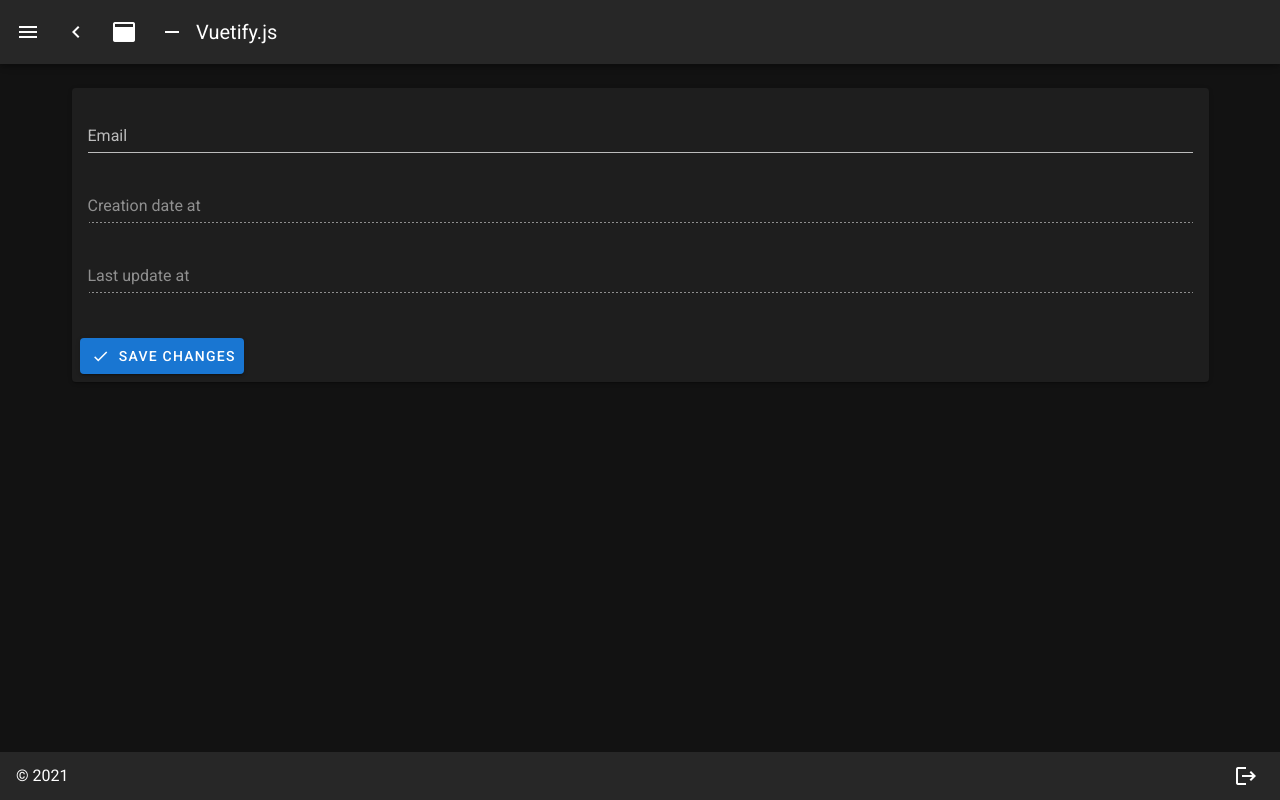
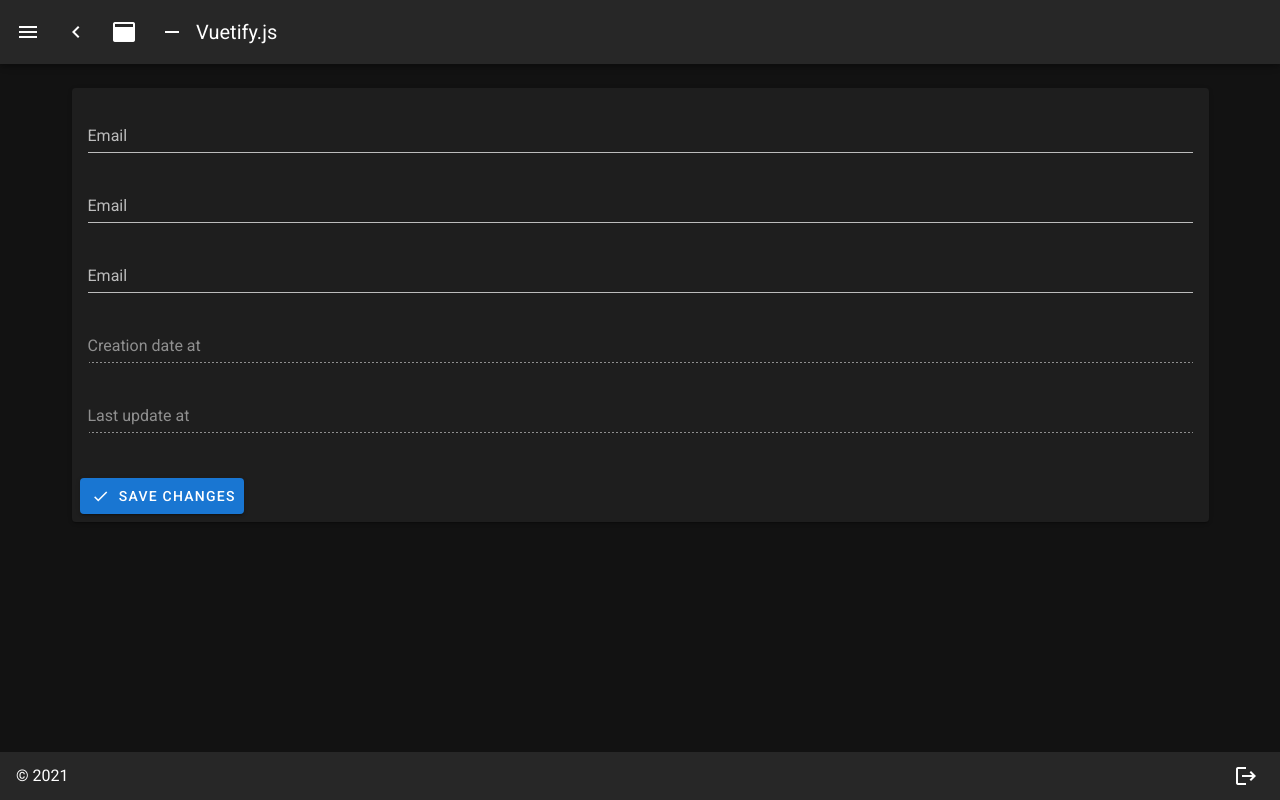
Before and after one commit to Ynov-Web-Mobile-auction/NuxtJS-Front, a Nuxt app: page /profil in a window 1280 px wide. Built offline with nearby package versions, Linux system fonts and the light colour scheme.

Commit message:
Added new user profil

```diff
--- a/pages/profil.vue
+++ b/pages/profil.vue
@@ -8,6 +8,12 @@
           >
             <v-text-field
                 v-model="form.email"
+                label="Email"></v-text-field>
+            <v-text-field
+                v-model="form.name"
+                label="Email"></v-text-field>
+            <v-text-field
+                v-model="form.avatar"
                 label="Email"></v-text-field>
             <v-text-field
                 v-model="form.created_at"
@@ -43,6 +49,8 @@ export default {
       form: {
         id: null,
         email: '',
+        name: '',
+        avatar: '',
         created_at: '',
         updated_at: '',
       },
```
Lines whose indentation alone changed are shown as unchanged.
